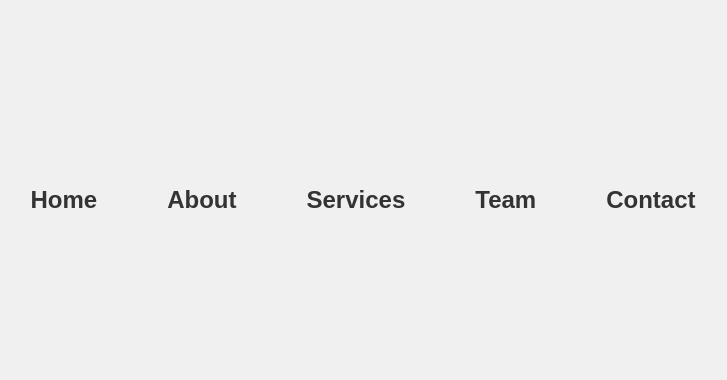
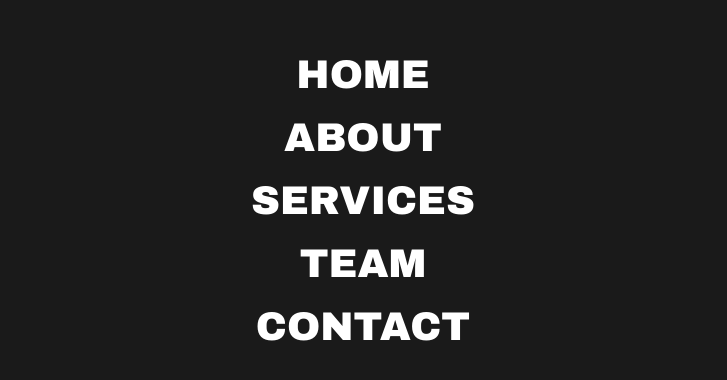
Before and after one commit to joaobaratelli/Hover-, a plain HTML site: page index.html in a window 1280 px wide. Shown: the part 200-580 px from the top of the page, without its empty margins (277-1004 px from the left). Drawn offline with Linux system fonts and the light colour scheme.

Commit message:
Update style.css

```diff
--- a/style.css
+++ b/style.css
@@ -1,39 +1,45 @@
-/* Reset básico para tirar espaços em branco das bordas */
 * {
     margin: 0;
     padding: 0;
     box-sizing: border-box;
 }
 
-/* Isso faz o conteúdo ficar no centro da página toda */
 body {
     display: flex;
-    justify-content: center; /* Centraliza horizontalmente */
-    align-items: center;     /* Centraliza verticalmente */
-    height: 100vh;           /* Usa a altura total da tela */
-    background-color: #f0f0f0;
+    justify-content: center;
+    align-items: center;
+    height: 100vh;
+    background-color: #1a1a1a; /* Fundo escuro para destacar */
 }
 
 .navbar ul {
     list-style-type: none;
     display: flex;
-    gap: 30px; /* Espaço entre as palavras */
+    flex-direction: column; /* COLOCA UMA EMBAIXO DA OUTRA */
+    gap: 20px;              /* Espaço entre os itens */
+    text-align: center;
 }
 
 .navbar a {
     text-decoration: none;
-    color: #333;
-    font-family: 'Arial', sans-serif;
+    color: white;
+    font-family: 'Arial Black', sans-serif;
+    font-size: 40px;        /* Letras bem grandes */
+    text-transform: uppercase;
+    display: inline-block;
 
-    /* LETRAS GRANDES */
-    font-size: 24px;
-    font-weight: bold;
-
-    padding: 10px 20px;
-    display: inline-block;
-    transition: all 0.4s ease; /* Deixa o efeito suave */
+    /* A MÁGICA DA TRANSIÇÃO */
+    /* Colocando aqui, ele suaviza tanto a IDA quanto a VOLTA */
+    transition: all 0.5s ease-in-out;
 }
 
+/* EFEITO HOVER (Ao passar o mouse) */
+.navbar a:hover {
+    color: #ff0055;         /* Muda para um rosa vibrante */
+    transform: scale(1.2);  /* Aumenta o tamanho */
+    letter-spacing: 10px;   /* As letras se afastam */
+    cursor: pointer;
+}
 /* EFEITO HOVER (Ao passar o mouse) */
 .navbar a:hover {
     color: #007bff;          /* Muda a cor da letra para azul */
```
